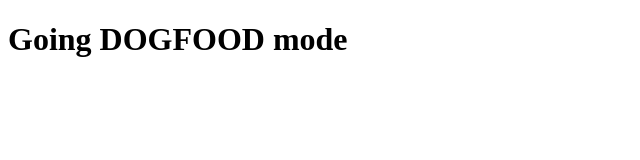
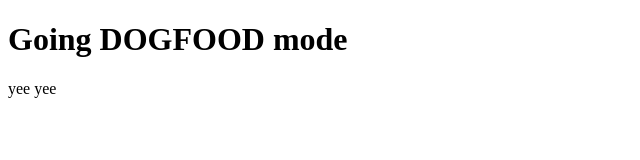
Before and after one commit to casey1173/Squadified, a website: page public/dogfood.html in a window 1280 px wide. Shown: the full height of the page, 0-640 px from the left. Drawn offline with Linux system fonts and the light colour scheme.

Commit message:
checking PM2 change watching

```diff
--- a/public/dogfood.html
+++ b/public/dogfood.html
@@ -7,6 +7,7 @@
 </head>
 <body>
     <h1>Going DOGFOOD mode</h1>
+    <p> yee yee </p>
 
 </body>
 </html>
```
